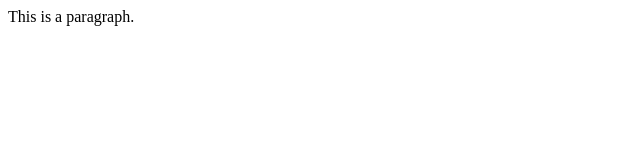
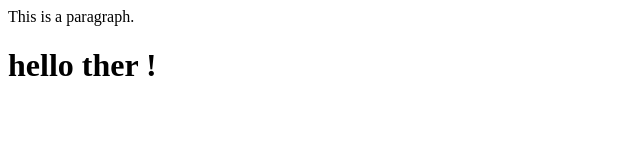
Before and after one commit to KaraYel786/localRepo, a plain HTML site: page index.html in a window 1280 px wide. Shown: the whole page, without its empty margins (0-640 px from the left). Drawn offline with Linux system fonts and the light colour scheme.

Commit message:
added feat1

```diff
--- a/index.html
+++ b/index.html
@@ -1 +1,2 @@
 <p>This is a paragraph.</p>
+<h1>hello ther ! </h1>
```
